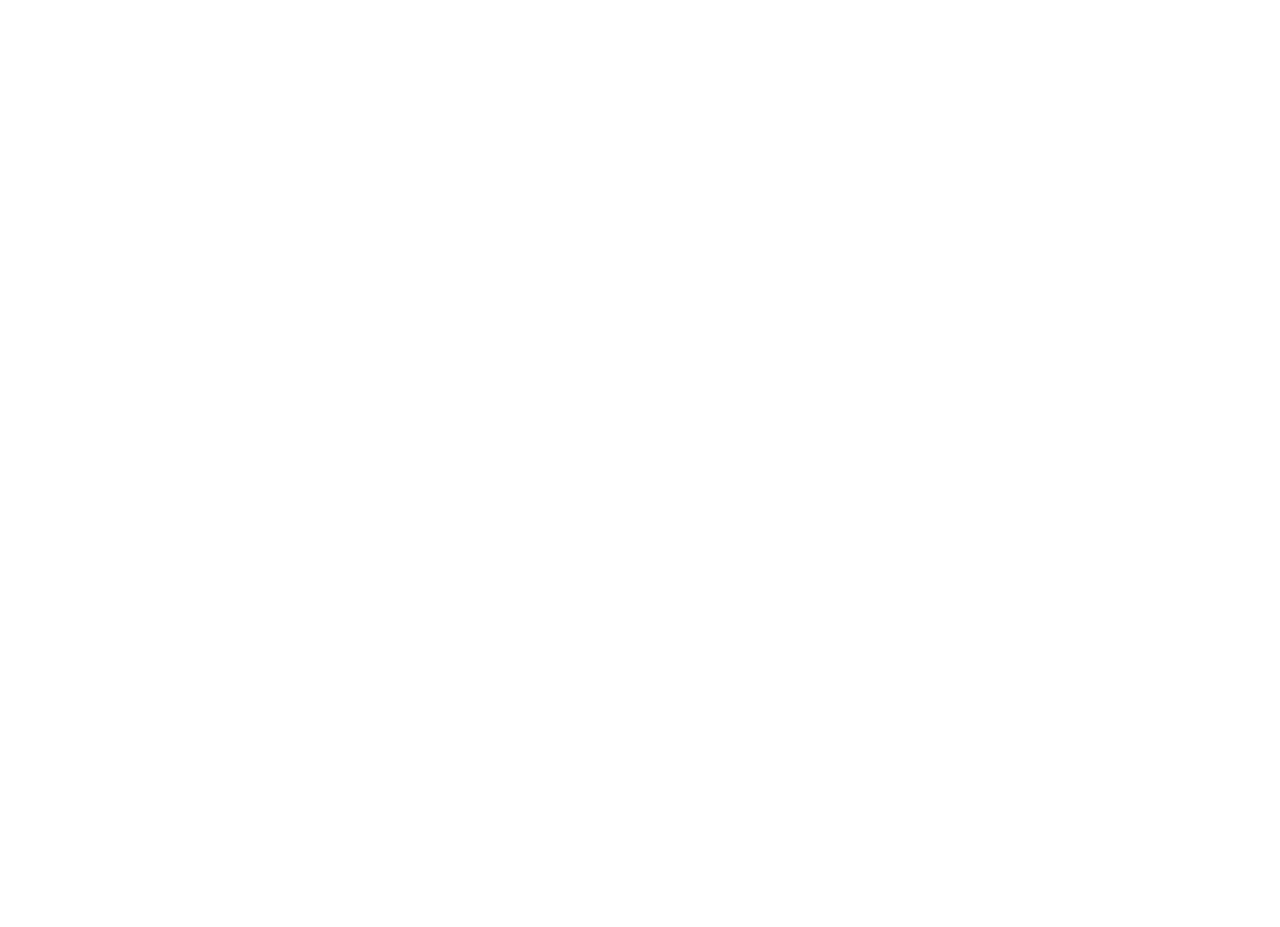
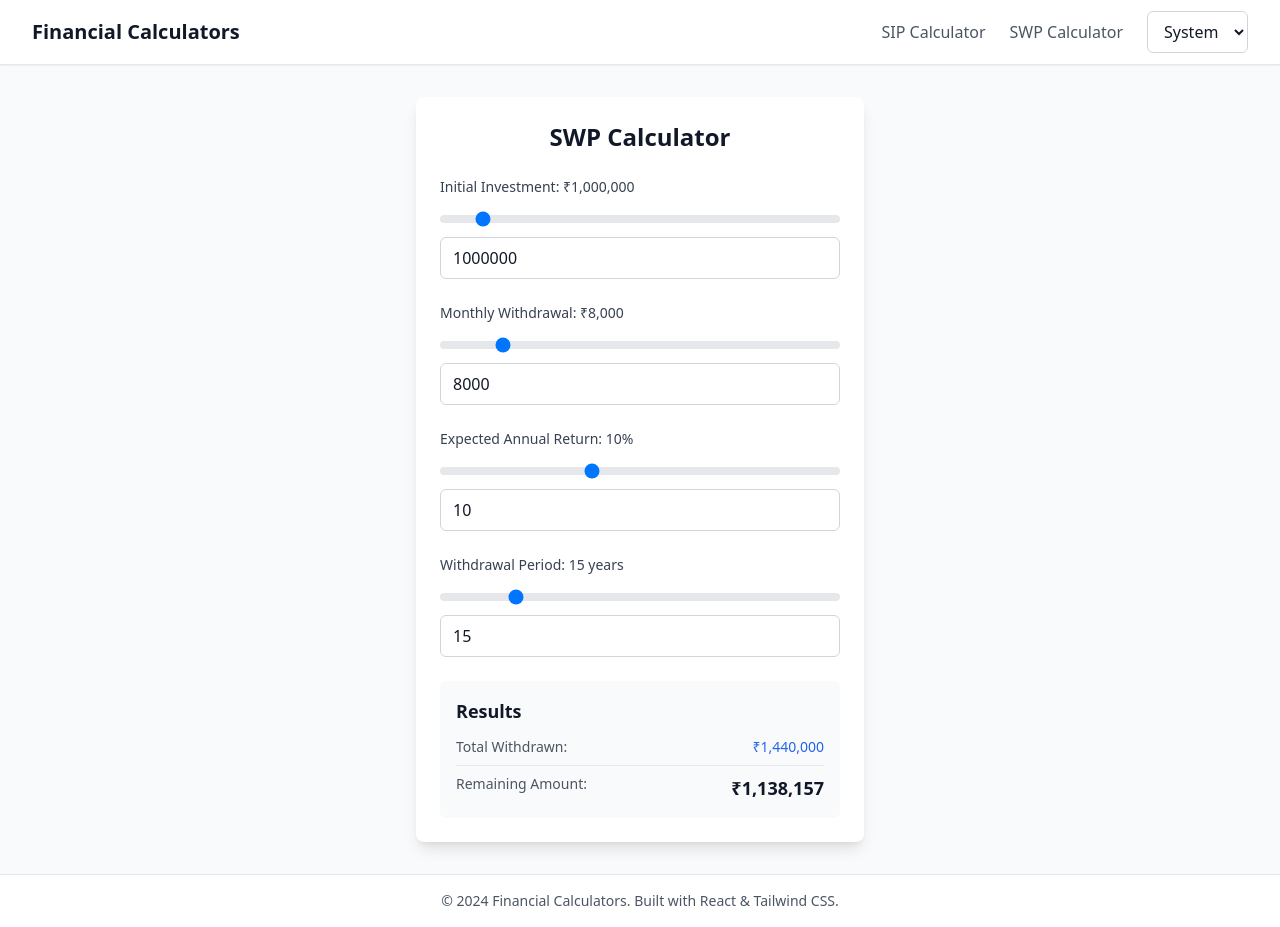
Before and after one commit to supriyakundu99/financial-calculators, a React (Vite) app: page /swp in a window 1280 px wide. Before the commit this address had no page. Before the commit the page ends 800 px from the top, so only its background shows below. Built offline with nearby package versions, Linux system fonts and the light colour scheme.

Commit message:
Calculator implemented

```diff
--- a/src/App.tsx
+++ b/src/App.tsx
@@ -1,16 +1,21 @@
 import { BrowserRouter as Router, Routes, Route } from 'react-router-dom';
 import { ThemeProvider } from './contexts/ThemeContext';
+import AppLayout from './components/AppLayout';
 import Home from './pages/Home';
-import Calculators from './pages/Calculators';
+import SIPPage from './pages/SIPPage';
+import SWPPage from './pages/SWPPage';
 
 function App() {
   return (
     <ThemeProvider>
       <Router>
-        <Routes>
-          <Route path="/" element={<Home />} />
-          <Route path="/calculators" element={<Calculators />} />
-        </Routes>
+        <AppLayout>
+          <Routes>
+            <Route path="/" element={<Home />} />
+            <Route path="/sip" element={<SIPPage />} />
+            <Route path="/swp" element={<SWPPage />} />
+          </Routes>
+        </AppLayout>
       </Router>
     </ThemeProvider>
   );
--- /dev/null
+++ b/src/components/AppLayout.tsx
@@ -0,0 +1,18 @@
+import Header from './Header';
+import Footer from './Footer';
+
+interface AppLayoutProps {
+  children: React.ReactNode;
+}
+
+export default function AppLayout({ children }: AppLayoutProps) {
+  return (
+    <div className="min-h-screen bg-gray-50 dark:bg-gray-900 flex flex-col">
+      <Header />
+      <main className="flex-1">
+        {children}
+      </main>
+      <Footer />
+    </div>
+  );
+}
--- /dev/null
+++ b/src/components/Footer.tsx
@@ -0,0 +1,11 @@
+export default function Footer() {
+  return (
+    <footer className="bg-white dark:bg-gray-800 border-t border-gray-200 dark:border-gray-700">
+      <div className="max-w-7xl mx-auto px-4 sm:px-6 lg:px-8 py-4">
+        <div className="text-center text-sm text-gray-600 dark:text-gray-400">
+          © 2024 Financial Calculators. Built with React & Tailwind CSS.
+        </div>
+      </div>
+    </footer>
+  );
+}
--- /dev/null
+++ b/src/components/Header.tsx
@@ -0,0 +1,26 @@
+import { Link } from 'react-router-dom';
+import ThemeToggle from './ThemeToggle';
+
+export default function Header() {
+  return (
+    <header className="bg-white dark:bg-gray-800 shadow-sm border-b border-gray-200 dark:border-gray-700">
+      <div className="max-w-7xl mx-auto px-4 sm:px-6 lg:px-8">
+        <div className="flex justify-between items-center h-16">
+          <Link to="/" className="text-xl font-bold text-gray-900 dark:text-gray-100">
+            Financial Calculators
+          </Link>
+
+          <nav className="flex items-center space-x-6">
+            <Link to="/sip" className="text-gray-600 dark:text-gray-300 hover:text-gray-900 dark:hover:text-gray-100">
+              SIP Calculator
+            </Link>
+            <Link to="/swp" className="text-gray-600 dark:text-gray-300 hover:text-gray-900 dark:hover:text-gray-100">
+              SWP Calculator
+            </Link>
+            <ThemeToggle />
+          </nav>
+        </div>
+      </div>
+    </header>
+  );
+}
--- a/src/components/SIPCalculator.tsx
+++ b/src/components/SIPCalculator.tsx
@@ -1,10 +1,15 @@
 import { useState, useEffect } from 'react';
 
 export default function SIPCalculator() {
-  const [monthlyInvestment, setMonthlyInvestment] = useState('');
-  const [annualReturn, setAnnualReturn] = useState('');
-  const [timePeriod, setTimePeriod] = useState('');
+  const [monthlyInvestment, setMonthlyInvestment] = useState('5000');
+  const [annualReturn, setAnnualReturn] = useState('12');
+  const [timePeriod, setTimePeriod] = useState('10');
   const [result, setResult] = useState<{ maturityAmount: number; totalInvestment: number; totalGains: number } | null>(null);
+
+  const handleInputChange = (setter: (value: string) => void) => (e: React.ChangeEvent<HTMLInputElement>) => {
+    const value = e.target.value;
+    setter(value === '' ? '0' : value);
+  };
 
   useEffect(() => {
     const P = parseFloat(monthlyInvestment);
@@ -30,43 +35,68 @@
     <div className="bg-white dark:bg-gray-800 rounded-lg shadow-lg p-6 max-w-md mx-auto">
       <h2 className="text-2xl font-bold text-gray-900 dark:text-gray-100 mb-6 text-center">SIP Calculator</h2>
 
-      <div className="space-y-4">
+      <div className="space-y-6">
         <div>
           <label className="block text-sm font-medium text-gray-700 dark:text-gray-300 mb-2">
-            Monthly Investment (₹)
+            Monthly Investment: ₹{parseInt(monthlyInvestment || '0').toLocaleString()}
           </label>
+          <input
+            type="range"
+            min="500"
+            max="100000"
+            step="500"
+            value={monthlyInvestment}
+            onChange={(e) => setMonthlyInvestment(e.target.value)}
+            className="w-full h-2 bg-gray-200 dark:bg-gray-700 rounded-lg appearance-none cursor-pointer slider"
+          />
           <input
             type="number"
             value={monthlyInvestment}
-            onChange={(e) => setMonthlyInvestment(e.target.value)}
-            className="w-full px-3 py-2 border border-gray-300 dark:border-gray-600 rounded-md bg-white dark:bg-gray-700 text-gray-900 dark:text-gray-100 focus:ring-2 focus:ring-blue-500 focus:border-transparent"
-            placeholder="5000"
+            onChange={handleInputChange(setMonthlyInvestment)}
+            className="w-full mt-2 px-3 py-2 border border-gray-300 dark:border-gray-600 rounded-md bg-white dark:bg-gray-700 text-gray-900 dark:text-gray-100 focus:ring-2 focus:ring-blue-500 focus:border-transparent"
           />
         </div>
 
         <div>
           <label className="block text-sm font-medium text-gray-700 dark:text-gray-300 mb-2">
-            Expected Annual Return (%)
+            Expected Annual Return: {annualReturn}%
           </label>
           <input
-            type="number"
+            type="range"
+            min="1"
+            max="30"
+            step="0.5"
             value={annualReturn}
             onChange={(e) => setAnnualReturn(e.target.value)}
-            className="w-full px-3 py-2 border border-gray-300 dark:border-gray-600 rounded-md bg-white dark:bg-gray-700 text-gray-900 dark:text-gray-100 focus:ring-2 focus:ring-blue-500 focus:border-transparent"
-            placeholder="12"
+            className="w-full h-2 bg-gray-200 dark:bg-gray-700 rounded-lg appearance-none cursor-pointer slider"
+          />
+          <input
+            type="number"
+            step="0.5"
+            value={annualReturn}
+            onChange={handleInputChange(setAnnualReturn)}
+            className="w-full mt-2 px-3 py-2 border border-gray-300 dark:border-gray-600 rounded-md bg-white dark:bg-gray-700 text-gray-900 dark:text-gray-100 focus:ring-2 focus:ring-blue-500 focus:border-transparent"
           />
         </div>
 
         <div>
           <label className="block text-sm font-medium text-gray-700 dark:text-gray-300 mb-2">
-            Time Period (Years)
+            Time Period: {timePeriod} years
           </label>
+          <input
+            type="range"
+            min="1"
+            max="80"
+            step="1"
+            value={timePeriod}
+            onChange={(e) => setTimePeriod(e.target.value)}
+            className="w-full h-2 bg-gray-200 dark:bg-gray-700 rounded-lg appearance-none cursor-pointer slider"
+          />
           <input
             type="number"
             value={timePeriod}
-            onChange={(e) => setTimePeriod(e.target.value)}
-            className="w-full px-3 py-2 border border-gray-300 dark:border-gray-600 rounded-md bg-white dark:bg-gray-700 text-gray-900 dark:text-gray-100 focus:ring-2 focus:ring-blue-500 focus:border-transparent"
-            placeholder="10"
+            onChange={handleInputChange(setTimePeriod)}
+            className="w-full mt-2 px-3 py-2 border border-gray-300 dark:border-gray-600 rounded-md bg-white dark:bg-gray-700 text-gray-900 dark:text-gray-100 focus:ring-2 focus:ring-blue-500 focus:border-transparent"
           />
         </div>
       </div>
--- a/src/components/SWPCalculator.tsx
+++ b/src/components/SWPCalculator.tsx
@@ -1,11 +1,16 @@
 import { useState, useEffect } from 'react';
 
 export default function SWPCalculator() {
-  const [initialInvestment, setInitialInvestment] = useState('');
-  const [monthlyWithdrawal, setMonthlyWithdrawal] = useState('');
-  const [annualReturn, setAnnualReturn] = useState('');
-  const [timePeriod, setTimePeriod] = useState('');
+  const [initialInvestment, setInitialInvestment] = useState('1000000');
+  const [monthlyWithdrawal, setMonthlyWithdrawal] = useState('8000');
+  const [annualReturn, setAnnualReturn] = useState('10');
+  const [timePeriod, setTimePeriod] = useState('15');
   const [result, setResult] = useState<{ finalValue: number; totalWithdrawn: number; remainingAmount: number } | null>(null);
+
+  const handleInputChange = (setter: (value: string) => void) => (e: React.ChangeEvent<HTMLInputElement>) => {
+    const value = e.target.value;
+    setter(value === '' ? '0' : value);
+  };
 
   useEffect(() => {
     const P = parseFloat(initialInvestment);
@@ -39,56 +44,89 @@
     <div className="bg-white dark:bg-gray-800 rounded-lg shadow-lg p-6 max-w-md mx-auto">
       <h2 className="text-2xl font-bold text-gray-900 dark:text-gray-100 mb-6 text-center">SWP Calculator</h2>
 
-      <div className="space-y-4">
+      <div className="space-y-6">
         <div>
           <label className="block text-sm font-medium text-gray-700 dark:text-gray-300 mb-2">
-            Initial Investment (₹)
+            Initial Investment: ₹{parseInt(initialInvestment || '0').toLocaleString()}
           </label>
+          <input
+            type="range"
+            min="100000"
+            max="10000000"
+            step="50000"
+            value={initialInvestment}
+            onChange={(e) => setInitialInvestment(e.target.value)}
+            className="w-full h-2 bg-gray-200 dark:bg-gray-700 rounded-lg appearance-none cursor-pointer slider"
+          />
           <input
             type="number"
             value={initialInvestment}
-            onChange={(e) => setInitialInvestment(e.target.value)}
-            className="w-full px-3 py-2 border border-gray-300 dark:border-gray-600 rounded-md bg-white dark:bg-gray-700 text-gray-900 dark:text-gray-100 focus:ring-2 focus:ring-blue-500 focus:border-transparent"
-            placeholder="1000000"
+            onChange={handleInputChange(setInitialInvestment)}
+            className="w-full mt-2 px-3 py-2 border border-gray-300 dark:border-gray-600 rounded-md bg-white dark:bg-gray-700 text-gray-900 dark:text-gray-100 focus:ring-2 focus:ring-blue-500 focus:border-transparent"
           />
         </div>
 
         <div>
           <label className="block text-sm font-medium text-gray-700 dark:text-gray-300 mb-2">
-            Monthly Withdrawal (₹)
+            Monthly Withdrawal: ₹{parseInt(monthlyWithdrawal || '0').toLocaleString()}
           </label>
+          <input
+            type="range"
+            min="1000"
+            max="50000"
+            step="500"
+            value={monthlyWithdrawal}
+            onChange={(e) => setMonthlyWithdrawal(e.target.value)}
+            className="w-full h-2 bg-gray-200 dark:bg-gray-700 rounded-lg appearance-none cursor-pointer slider"
+          />
           <input
             type="number"
             value={monthlyWithdrawal}
-            onChange={(e) => setMonthlyWithdrawal(e.target.value)}
-            className="w-full px-3 py-2 border border-gray-300 dark:border-gray-600 rounded-md bg-white dark:bg-gray-700 text-gray-900 dark:text-gray-100 focus:ring-2 focus:ring-blue-500 focus:border-transparent"
-            placeholder="8000"
+            onChange={handleInputChange(setMonthlyWithdrawal)}
+            className="w-full mt-2 px-3 py-2 border border-gray-300 dark:border-gray-600 rounded-md bg-white dark:bg-gray-700 text-gray-900 dark:text-gray-100 focus:ring-2 focus:ring-blue-500 focus:border-transparent"
           />
         </div>
 
         <div>
           <label className="block text-sm font-medium text-gray-700 dark:text-gray-300 mb-2">
-            Expected Annual Return (%)
+            Expected Annual Return: {annualReturn}%
           </label>
           <input
-            type="number"
+            type="range"
+            min="1"
+            max="25"
+            step="0.5"
             value={annualReturn}
             onChange={(e) => setAnnualReturn(e.target.value)}
-            className="w-full px-3 py-2 border border-gray-300 dark:border-gray-600 rounded-md bg-white dark:bg-gray-700 text-gray-900 dark:text-gray-100 focus:ring-2 focus:ring-blue-500 focus:border-transparent"
-            placeholder="10"
+            className="w-full h-2 bg-gray-200 dark:bg-gray-700 rounded-lg appearance-none cursor-pointer slider"
+          />
+          <input
+            type="number"
+            step="0.5"
+            value={annualReturn}
+            onChange={handleInputChange(setAnnualReturn)}
+            className="w-full mt-2 px-3 py-2 border border-gray-300 dark:border-gray-600 rounded-md bg-white dark:bg-gray-700 text-gray-900 dark:text-gray-100 focus:ring-2 focus:ring-blue-500 focus:border-transparent"
           />
         </div>
 
         <div>
           <label className="block text-sm font-medium text-gray-700 dark:text-gray-300 mb-2">
-            Withdrawal Period (Years)
+            Withdrawal Period: {timePeriod} years
           </label>
+          <input
+            type="range"
+            min="1"
+            max="80"
+            step="1"
+            value={timePeriod}
+            onChange={(e) => setTimePeriod(e.target.value)}
+            className="w-full h-2 bg-gray-200 dark:bg-gray-700 rounded-lg appearance-none cursor-pointer slider"
+          />
           <input
             type="number"
             value={timePeriod}
-            onChange={(e) => setTimePeriod(e.target.value)}
-            className="w-full px-3 py-2 border border-gray-300 dark:border-gray-600 rounded-md bg-white dark:bg-gray-700 text-gray-900 dark:text-gray-100 focus:ring-2 focus:ring-blue-500 focus:border-transparent"
-            placeholder="15"
+            onChange={handleInputChange(setTimePeriod)}
+            className="w-full mt-2 px-3 py-2 border border-gray-300 dark:border-gray-600 rounded-md bg-white dark:bg-gray-700 text-gray-900 dark:text-gray-100 focus:ring-2 focus:ring-blue-500 focus:border-transparent"
           />
         </div>
       </div>
--- a/src/pages/Home.tsx
+++ b/src/pages/Home.tsx
@@ -1,13 +1,8 @@
 import { Link } from 'react-router-dom';
-import ThemeToggle from '../components/ThemeToggle';
 
 export default function Home() {
   return (
-    <div className="min-h-screen bg-gray-50 dark:bg-gray-900 transition-colors">
-      <div className="flex justify-end p-4">
-        <ThemeToggle />
-      </div>
-      <div className="flex items-center justify-center min-h-[calc(100vh-80px)]">
+    <div className="flex items-center justify-center min-h-[calc(100vh-128px)]">
       <div className="text-center">
         <h1 className="text-4xl font-bold text-gray-900 dark:text-gray-100 mb-4">
           Financial Calculators
@@ -15,11 +10,18 @@
         <p className="text-lg text-gray-600 dark:text-gray-400 mb-8">
           Welcome to your financial planning toolkit
         </p>
+        <div className="space-x-4">
           <Link
-            to="/calculators"
+            to="/sip"
             className="inline-block bg-blue-600 hover:bg-blue-700 text-white font-medium py-3 px-6 rounded-lg transition-colors"
           >
-            Get Started
+            SIP Calculator
+          </Link>
+          <Link
+            to="/swp"
+            className="inline-block bg-green-600 hover:bg-green-700 text-white font-medium py-3 px-6 rounded-lg transition-colors"
+          >
+            SWP Calculator
           </Link>
         </div>
       </div>
--- /dev/null
+++ b/src/pages/SIPPage.tsx
@@ -0,0 +1,11 @@
+import SIPCalculator from '../components/SIPCalculator';
+
+export default function SIPPage() {
+  return (
+    <div className="container mx-auto px-4 py-8">
+      <div className="max-w-md mx-auto">
+        <SIPCalculator />
+      </div>
+    </div>
+  );
+}
--- /dev/null
+++ b/src/pages/SWPPage.tsx
@@ -0,0 +1,11 @@
+import SWPCalculator from '../components/SWPCalculator';
+
+export default function SWPPage() {
+  return (
+    <div className="container mx-auto px-4 py-8">
+      <div className="max-w-md mx-auto">
+        <SWPCalculator />
+      </div>
+    </div>
+  );
+}
```
Lines whose indentation alone changed are shown as unchanged.
